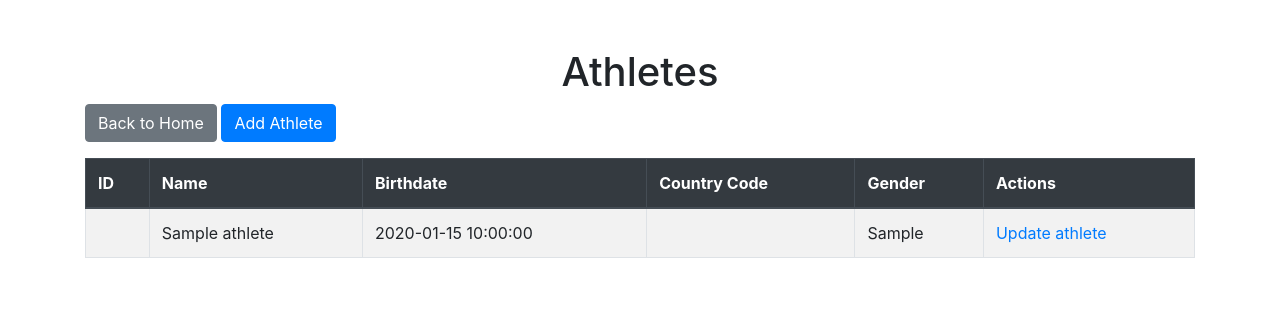
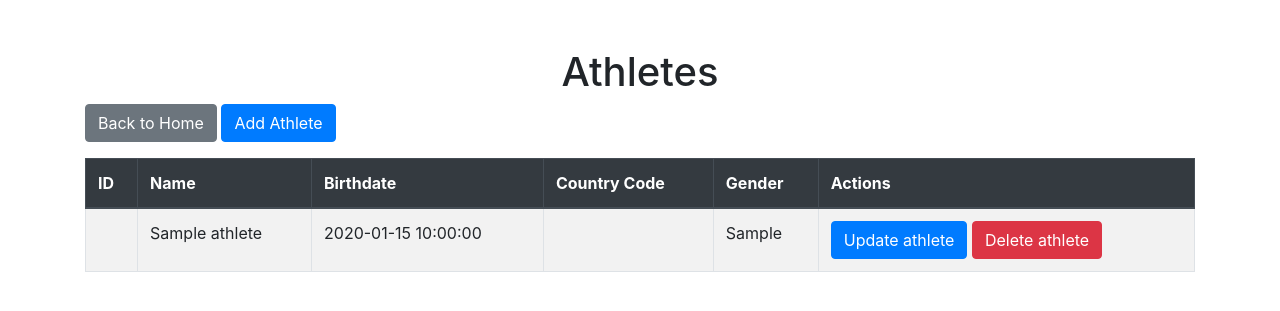
Before and after one commit to mdickson05/sql-olympics-server, a Flask app: page /athletes in a window 1280 px wide. Shown: the top 311 px of the page. Run offline with Flask 3, Linux system fonts and the light colour scheme; tables that the repository leaves empty or names only in its code hold one stand-in row (values such as "Sample post"); some libraries are stand-ins or nearby versions.

Commit message:
FEAT: Added delete_athletes

```diff
--- a/app/app.py
+++ b/app/app.py
@@ -120,7 +120,9 @@ def update_athlete(athleteID):
 @app.route('/delete_athlete/<athleteID>')
 def delete_athlete(athleteID):
     connection = create_db_connection()
-    if connection:
+    if not connection:
+        return "Error connecting to the database"
+    else:
         try:
             cursor = connection.cursor()
             cursor.execute("DELETE FROM Athlete WHERE athleteID=%s", (athleteID,))
@@ -132,7 +134,7 @@ def delete_athlete(athleteID):
             if connection.is_connected():
                 cursor.close()
                 connection.close()
-    return "Error connecting to the database"
+
 
 # test connection - made for testing whether the database was actually working
 @app.route('/test_connection')
--- a/app/templates/athletes.html
+++ b/app/templates/athletes.html
@@ -34,7 +34,8 @@
                             <td>{{ athlete.countryCode }}</td>
                             <td>{{ athlete.gender }}</td>
                             <td>
-                                <a href="/update_athlete/{{athlete.athleteID}}">Update athlete</button>
+                                <button class="btn btn-primary" onClick="updateAthlete(`{{athlete.athleteID}}`)">Update athlete</button>
+                                <button class="btn btn-danger" onClick="deleteAthlete(`{{athlete.athleteID}}`)">Delete athlete</button>
                             </td>
                         </tr>
                     {% endfor %}
@@ -47,4 +48,29 @@
         </table>
     </div>
 </body>
+<script>
+    function deleteAthlete(athlete) {
+        if (confirm(`Are you sure you want to delete athlete ${athlete}?`)){
+            // run /delete/athlete
+            fetch(`/delete_athlete/${athlete}`, {
+                method: 'GET'
+            })
+            .then(response => {
+                if (response.ok) {
+                    alert("Athlete deleted successfully!");
+                    location.reload(); // Refresh the page after deletion
+                } else {
+                    alert("Error deleting athlete. Please try again.");
+                }
+            })
+            .catch(error => console.error('Error:', error));
+        }
+    }
+
+    function updateAthlete(athlete) {
+        // Redirect the user to the update athlete form with the provided athlete ID
+        window.location.href = `/update_athlete/${athlete}`;
+    }
+
+</script>
 </html>
```
